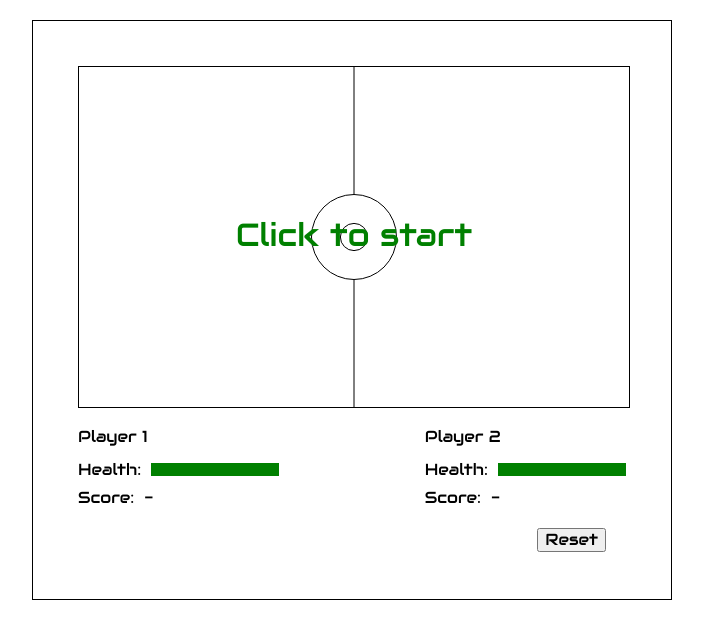
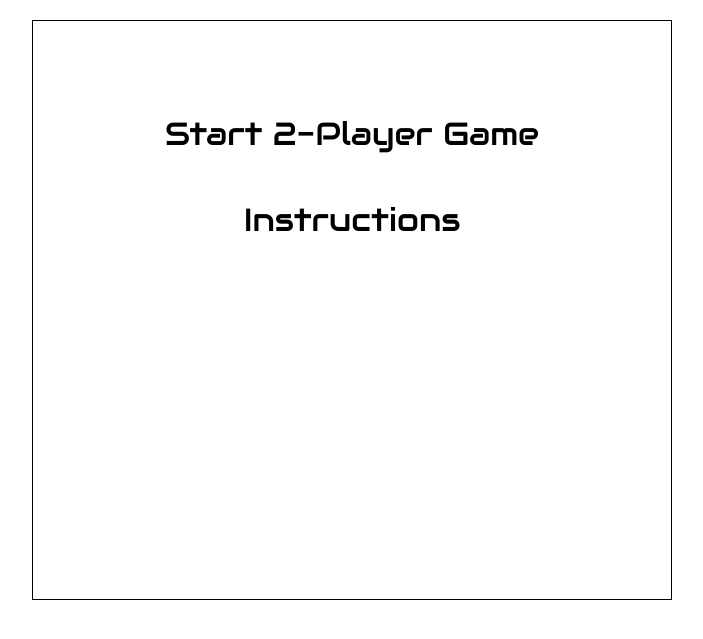
Before and after one commit to marktrevail/pong-game, a PHP site: page / in a window 1280 px wide. Shown: the part 100-739 px from the top of the page, without its empty margins (288-991 px from the left). Run offline with PHP 8.4, Linux system fonts and the light colour scheme.

Commit message:
Working version with menu screen

```diff
--- a/css/_base.css
+++ b/css/_base.css
@@ -39,3 +39,15 @@ h2{
   margin: 12px 0 0 0;
   background-color: green;
 }
+
+#menu-area ul{
+  padding: 0;
+}
+
+#menu-area ul li{
+  font-size: 4em;
+  font-weight:normal;
+  margin: 50px 0;
+  text-align: center;
+  list-style: none;
+}
--- a/css/_layout.css
+++ b/css/_layout.css
@@ -1,10 +1,18 @@
-#game-area {
+.area {
   margin: auto;
   width: 640px;
   height: 580px;
   padding: 45px;
   box-sizing: border-box;
   border: 1px solid black;
+}
+
+#menu-area {
+  display: normal;
+}
+
+#game-area {
+  display: none;
 }
 
 #game-canvas {
--- a/index.html
+++ b/index.html
@@ -14,8 +14,14 @@
   <h1>BATTLE PONG</h1>
 </header>
 
+<section id="menu-area" class="area">
+  <ul>
+    <li id="menu-start-2-player">Start 2-Player Game</li>
+    <li id="menu-instructions">Instructions</li>
+  </ul>
+</section>
 
-<section id="game-area">
+<section id="game-area" class="area">
 
   <div id="points-container-all">
 
@@ -52,7 +58,6 @@
 </section>
 
 
-
 <script src="https://code.jquery.com/jquery-3.4.1.min.js"
   integrity="sha256-CSXorXvZcTkaix6Yvo6HppcZGetbYMGWSFlBw8HfCJo=" crossorigin="anonymous"></script>
   <script type="text/javascript" src="./js/game-canvas.js"></script>
--- a/js/game-manager.js
+++ b/js/game-manager.js
@@ -217,7 +217,6 @@ class GameManager{
     this.player2.resetPos();
 
     this.renderHealthAndScore();
-    this.renderStartScreen();
   };
 
   startNextGame = () => {
--- a/js/main.js
+++ b/js/main.js
@@ -27,15 +27,25 @@ $(function() {
   gameManager.soundGame.sound.volume = 0.3;
 
   // --------------------------------------------------------------------------------------
-  // Load the start screen!
+  // Navigate the menu screen!
   // --------------------------------------------------------------------------------------
 
-  gameManager.renderStartScreen();
-  $("#button-reset").on("click", gameManager.resetForNewGame);  //Turn on reset event listener
+  $("#menu-start-2-player").on("click", start2PlayerGame);
+  $("#button-reset").on("click", resetForNewGameAndBackToMenu);
 
-  setInterval(() => {
-    console.log(ball.xSpeed)
-  }, 1000);
+
+  function start2PlayerGame() {
+    gameManager.renderStartScreen();
+    $("#menu-area").toggle();
+    $("#game-area").toggle();
+  };
+
+  function resetForNewGameAndBackToMenu() {
+    gameManager.resetForNewGame();
+    $("#menu-area").toggle();
+    $("#game-area").toggle();
+  };
+
 
 
 
```
